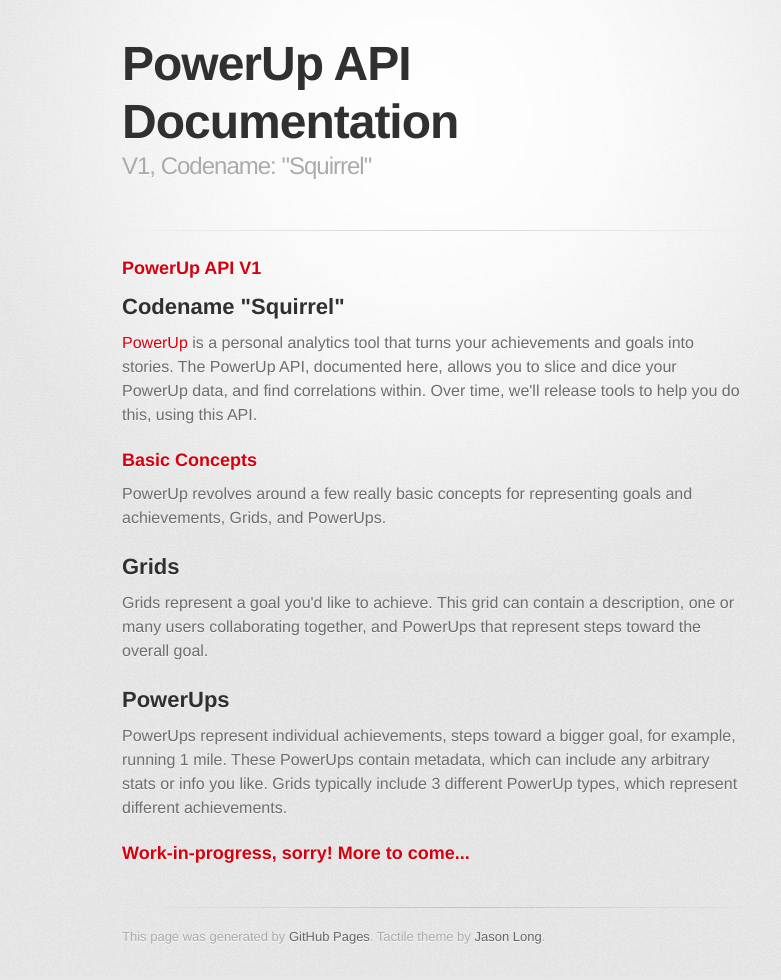
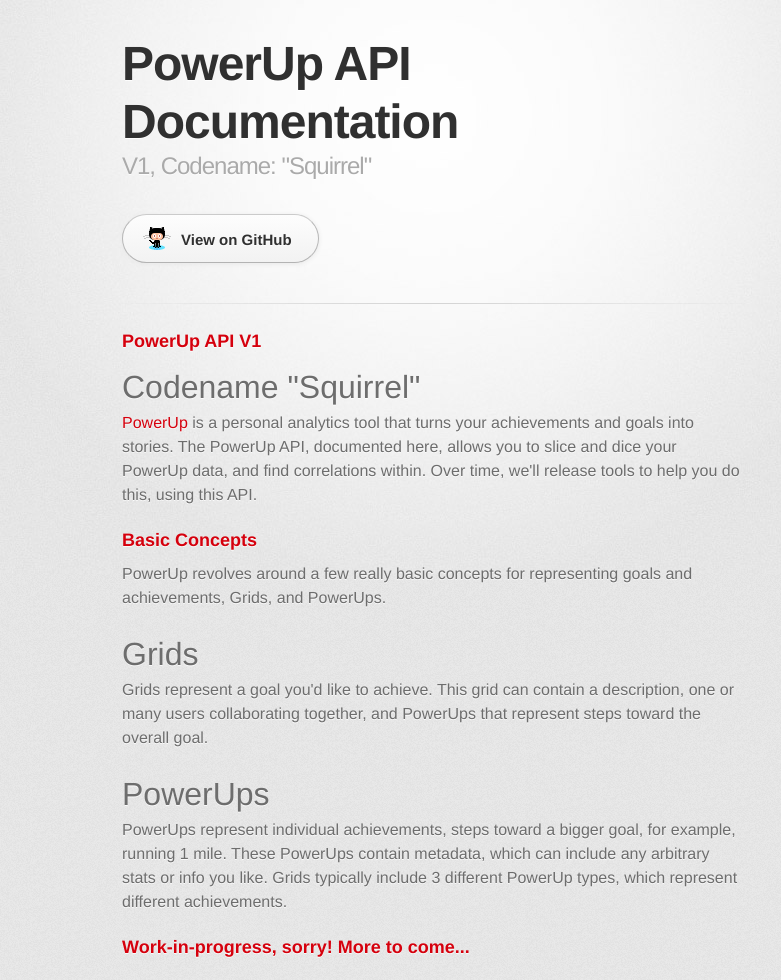
Before and after one commit to PowerUpInc/powerupinc.github.io, a plain HTML site: page index.html in a window 1280 px wide. Shown: the top 980 px of the page, without its empty margins (208-989 px from the left). Drawn offline with Linux system fonts and the light colour scheme; a web font is replaced by a local one.

Commit message:
Replace master branch with page content via GitHub

```diff
--- a/index.html
+++ b/index.html
@@ -22,14 +22,18 @@
           <h2>V1, Codename: &quot;Squirrel&quot;</h2>
         </header>
 
+        <section id="downloads" class="clearfix">
+          <a href="https://github.com/PowerUpInc" id="view-on-github" class="button"><span>View on GitHub</span></a>
+        </section>
+
         <hr>
 
         <section id="main_content">
           <h3>
 <a name="powerup-api-v1" class="anchor" href="#powerup-api-v1"><span class="octicon octicon-link"></span></a>PowerUp API V1</h3>
 
-<h2>
-<a name="codename-squirrel" class="anchor" href="#codename-squirrel"><span class="octicon octicon-link"></span></a>Codename "Squirrel"</h2>
+<h1>
+<a name="codename-squirrel" class="anchor" href="#codename-squirrel"><span class="octicon octicon-link"></span></a>Codename "Squirrel"</h1>
 
 <p><a href="https://powerup.io">PowerUp</a> is a personal analytics tool that turns your achievements and goals into stories. The PowerUp API, documented here, allows you to slice and dice your PowerUp data, and find correlations within. Over time, we'll release tools to help you do this, using this API.</p>
 
@@ -38,13 +42,13 @@
 
 <p>PowerUp revolves around a few really basic concepts for representing goals and achievements, Grids, and PowerUps.</p>
 
-<h2>
-<a name="grids" class="anchor" href="#grids"><span class="octicon octicon-link"></span></a>Grids</h2>
+<h1>
+<a name="grids" class="anchor" href="#grids"><span class="octicon octicon-link"></span></a>Grids</h1>
 
 <p>Grids represent a goal you'd like to achieve. This grid can contain a description, one or many users collaborating together, and PowerUps that represent steps toward the overall goal.</p>
 
-<h2>
-<a name="powerups" class="anchor" href="#powerups"><span class="octicon octicon-link"></span></a>PowerUps</h2>
+<h1>
+<a name="powerups" class="anchor" href="#powerups"><span class="octicon octicon-link"></span></a>PowerUps</h1>
 
 <p>PowerUps represent individual achievements, steps toward a bigger goal, for example, running 1 mile. These PowerUps contain metadata, which can include any arbitrary stats or info you like. Grids typically include 3 different PowerUp types, which represent different achievements.</p>
 
--- a/params.json
+++ b/params.json
@@ -1 +1 @@
-{"name":"PowerUp API Documentation","tagline":"V1, Codename: \"Squirrel\"","body":"### PowerUp API V1\r\n## Codename \"Squirrel\"\r\n[PowerUp](https://powerup.io) is a personal analytics tool that turns your achievements and goals into stories. The PowerUp API, documented here, allows you to slice and dice your PowerUp data, and find correlations within. Over time, we'll release tools to help you do this, using this API.\r\n\r\n### Basic Concepts\r\nPowerUp revolves around a few really basic concepts for representing goals and achievements, Grids, and PowerUps.\r\n\r\n## Grids\r\nGrids represent a goal you'd like to achieve. This grid can contain a description, one or many users collaborating together, and PowerUps that represent steps toward the overall goal.\r\n\r\n## PowerUps\r\nPowerUps represent individual achievements, steps toward a bigger goal, for example, running 1 mile. These PowerUps contain metadata, which can include any arbitrary stats or info you like. Grids typically include 3 different PowerUp types, which represent different achievements.\r\n\r\n### Work-in-progress, sorry! More to come...\r\n","google":"UA-40073172-1","note":"Don't delete this file! It's used internally to help with page regeneration."}
+{"name":"PowerUp API Documentation","tagline":"V1, Codename: \"Squirrel\"","body":"### PowerUp API V1\r\n# Codename \"Squirrel\"\r\n[PowerUp](https://powerup.io) is a personal analytics tool that turns your achievements and goals into stories. The PowerUp API, documented here, allows you to slice and dice your PowerUp data, and find correlations within. Over time, we'll release tools to help you do this, using this API.\r\n\r\n### Basic Concepts\r\nPowerUp revolves around a few really basic concepts for representing goals and achievements, Grids, and PowerUps.\r\n\r\n# Grids\r\nGrids represent a goal you'd like to achieve. This grid can contain a description, one or many users collaborating together, and PowerUps that represent steps toward the overall goal.\r\n\r\n# PowerUps\r\nPowerUps represent individual achievements, steps toward a bigger goal, for example, running 1 mile. These PowerUps contain metadata, which can include any arbitrary stats or info you like. Grids typically include 3 different PowerUp types, which represent different achievements.\r\n\r\n### Work-in-progress, sorry! More to come...\r\n","google":"UA-40073172-1","note":"Don't delete this file! It's used internally to help with page regeneration."}
```
